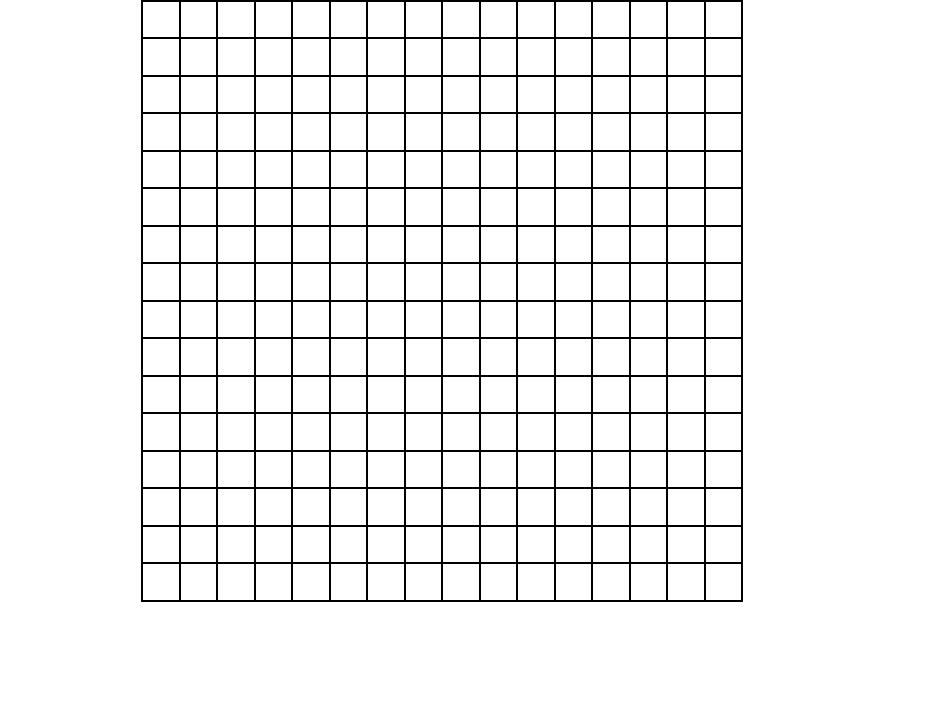
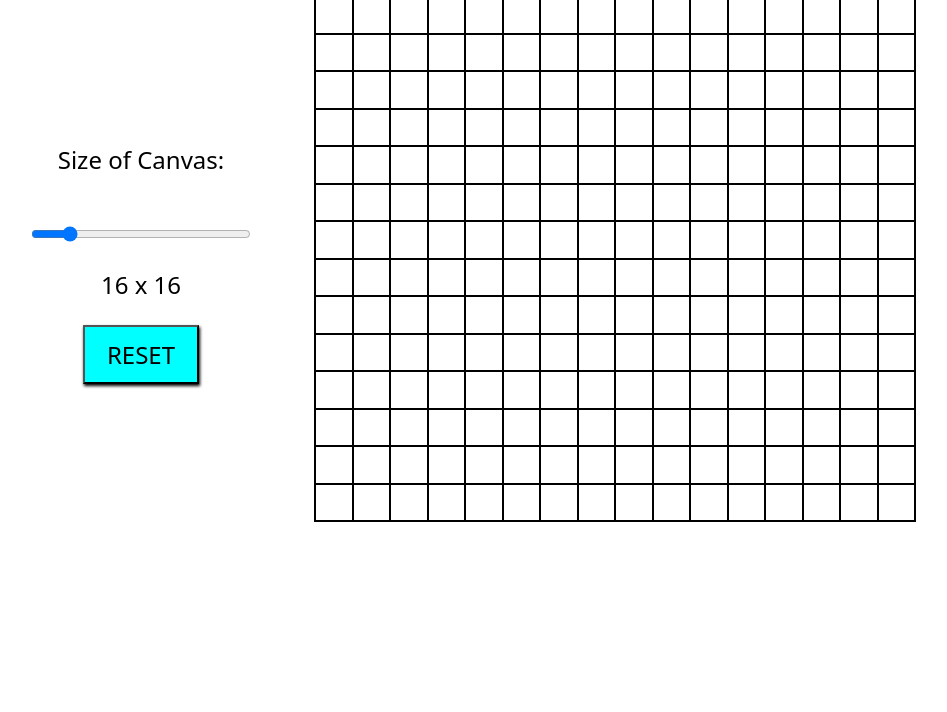
Before and after one commit to AustinDean39/etch-a-sketch, a plain HTML site: page index.html in a window 1280 px wide. Shown: the part 88-800 px from the top of the page, without its empty margins (198-1145 px from the left). Drawn offline with Linux system fonts and the light colour scheme.

Commit message:
feat: Allow user to change resolution of canvas

```diff
--- a/index.html
+++ b/index.html
@@ -1,5 +1,6 @@
 <!DOCTYPE html>
 <html lang="en">
+
 <head>
   <meta charset="UTF-8">
   <meta http-equiv="X-UA-Compatible" content="IE=edge">
@@ -8,11 +9,27 @@
   <script src="./main.js" defer></script>
   <title>Etch-A-Sketch</title>
 </head>
+
 <body>
-  <h1>Etch-A-Sketch</h1>
 
   <div id="canvas" class="canvas">
 
   </div>
+
+  <div class="content">
+    <h1>Etch-A-Sketch</h1>
+
+    <div class="settings size-settings">
+      <label for="number-of-squares">Size of Canvas:</label>
+      <input type="range" min="1" max="100" name="number-of-squares" id="canvas-size-input" value="16">
+      <p id="size-settings-text"></p>
+      <button id="reset-button" class="btn reset-btn">RESET</button>
+    </div>
+    <div class="settings color-settings">
+
+    </div>
+  </div>
+
 </body>
+
 </html>
--- a/main.js
+++ b/main.js
@@ -1,9 +1,30 @@
 // INITIALIZE THE CANVAS WITH A 16X16 GRID
 createCanvas(16);
+
+// CONNECT THE SLIDER INPUT TO THE CANVAS SIZE
+const sizeSetting = document.getElementById('canvas-size-input');
+const resetCanvasBtn = document.getElementById('reset-button');
+
+updateSizeText();
+
+resetCanvasBtn.addEventListener('click', function () {
+  createCanvas(sizeSetting.value);
+});
+
+// DISPLAY CHOSEN SIZE BENEATH THE SLIDER, UPDATE AS NEEDED
+sizeSetting.addEventListener('input', updateSizeText);
+
+// FUNCTION TO UPDATE TEXT UNDERNEATH SIZE SETTING SLIDER
+function updateSizeText() {
+  const sliderText = document.getElementById('size-settings-text');
+  const newText = `${sizeSetting.value} x ${sizeSetting.value}`;
+  sliderText.textContent = newText;
+}
 
 // FUNCTION TO FILL THE CANVAS WITH CORRECT NUMBER OF SQUARES
 function createCanvas(squares) {
   const canvas = document.getElementById('canvas');
+  canvas.innerHTML = '';
   for (let i = 0; i < squares; i++) {
     const row = document.createElement('div');
     row.classList.add('row');
--- a/style.css
+++ b/style.css
@@ -1,20 +1,61 @@
 body {
+  display: flex;
+  flex-direction: row-reverse;
+  flex-wrap: wrap;
+  justify-content: space-evenly;
+  align-items: stretch;
+}
+
+/* FOR SETTINGS SECTION */
+.content {
+  /* FLEXBOX SETTINGS */
+  display: flex;
+  flex-direction: column;
+  justify-content: space-between;
+  align-items: c;
+
+  font-family: system-ui, -apple-system, BlinkMacSystemFont, 'Segoe UI', Roboto, Oxygen, Ubuntu, Cantarell, 'Open Sans', 'Helvetica Neue', sans-serif;
+  margin-left: auto;
+  padding-left: 5%;
+  padding-right: 5%;
+}
+
+.size-settings {
   display: flex;
   flex-direction: column;
   justify-content: center;
   align-items: center;
+  flex-grow: 1;
+
+  font-size: 24px;
 }
 
+#canvas-size-input {
+  width: 100%;
+  margin-top: 50px;
+  color: red;
+}
+
+.reset-btn {
+  font-size: inherit;
+  font-family: inherit;
+  padding: 5% 10%;
+  background-color: aqua;
+  box-shadow: 1px 2px 3px black;
+}
+
+/* FOR CANVAS */
 .canvas {
-  /* flexbox options */
+  /* FLEXBOX SETTINGS */
   display: flex;
   flex-direction: column;
   justify-content: stretch;
   align-items: stretch;
 
+  border: 1px solid black;
+  height: 600px;
+  margin-right: auto;
   width: 600px;
-  height: 600px;
-  border: 1px solid black;
 }
 
 .row {
```
